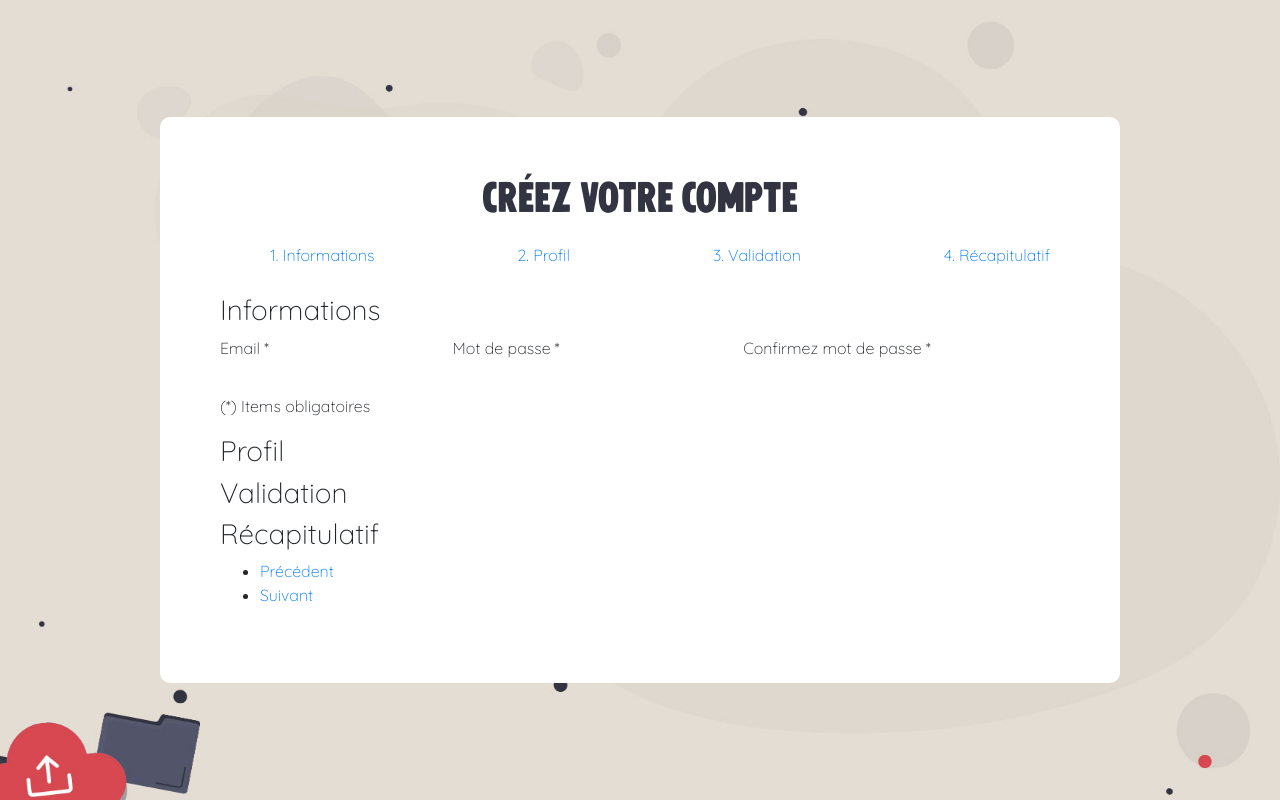
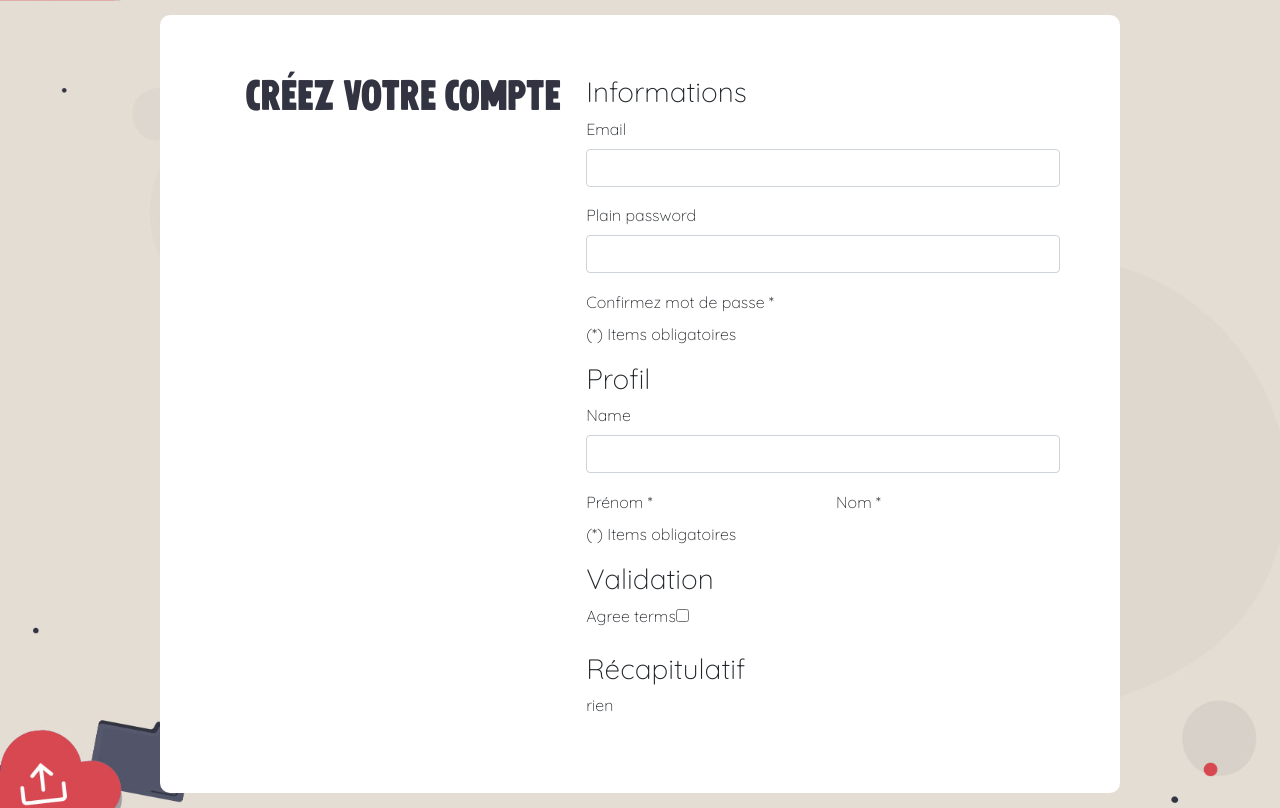
Before and after one commit to Aurefficace/heykeep_server, a Symfony app: template templates/registration/register.html.twig in a window 1280 px wide. Run offline with Twig, Linux system fonts and the light colour scheme; the template is opened without the code that fills it, so the values that code supplies are empty; form fields are guessed from the names that the template uses; some libraries are stand-ins or nearby versions; some web fonts are replaced.

Commit message:
change register

```diff
--- a/public/heykeep/js/register.js
+++ b/public/heykeep/js/register.js
@@ -1,9 +1,9 @@
-var form = $("#example-form");
+const form = $("#registration_form");
 form.validate({
     errorPlacement: function errorPlacement(error, element) { element.before(error); },
     rules: {
         confirm: {
-            equalTo: "#password"
+            equalTo: "#registration_form_plainPassword"
         }
     }
 });
@@ -11,6 +11,7 @@
     headerTag: "h3",
     bodyTag: "section",
     transitionEffect: "slideLeft",
+    enableFinishButton: true,
     labels: {
         cancel: 'Annuler',
         current: '',
@@ -31,6 +32,6 @@
     },
     onFinished: function (event, currentIndex)
     {
-        alert("Submitted!");
+        alert("coucou");        return form.submit();
     }
 });
--- a/src/Form/RegistrationFormType.php
+++ b/src/Form/RegistrationFormType.php
@@ -18,11 +18,13 @@
     {
         $builder
             ->add('email')
+            ->add('name')
+
             ->add('agreeTerms', CheckboxType::class, [
                 'mapped' => false,
                 'constraints' => [
                     new IsTrue([
-                        'message' => 'You should agree to our terms.',
+                        'message' => 'Merci de valider les conditions générales d\'utilisation.',
                     ]),
                 ],
             ])
@@ -32,7 +34,7 @@
                 'mapped' => false,
                 'constraints' => [
                     new NotBlank([
-                        'message' => 'Please enter a password',
+                        'message' => 'Merci de choisir un mot de passe',
                     ]),
                     new Length([
                         'min' => 6,
--- a/templates/registration/register.html.twig
+++ b/templates/registration/register.html.twig
@@ -1,52 +1,59 @@
 {% extends 'base.html.twig' %}
 
 {% block title %}Register{% endblock %}
-{% block stylesheets %} <link href="{{ asset('heykeep/css/register.css') }}" rel="stylesheet" type="text/css">{% endblock %}
+{% block stylesheets %}
+    <link href="{{ asset('heykeep/css/register.css') }}" rel="stylesheet" type="text/css">{% endblock %}
 {% block body %}
     <div class="limiter">
         <div class="container-login100">
             <div class="wrap-login100">
                 <h1 class="blue_text mx-auto">Créez votre compte</h1>
-{#    {{ form_start(registrationForm) }}#}
-{#        {{ form_row(registrationForm.email) }}#}
-{#        {{ form_row(registrationForm.plainPassword) }}#}
-{#        {{ form_row(registrationForm.agreeTerms) }}#}
-{#    {{ form_end(registrationForm) }}#}
-    <form id="example-form" action="#">
+
+{#                        {{ form_row(registrationForm.email) }}#}
+{#                        {{ form_row(registrationForm.plainPassword) }}#}
+{#                        {{ form_row(registrationForm.agreeTerms) }}#}
+
+{#                <form id="registration_form" method="post" enctype="multipart/form-data">#}
+{#                {{ form_start(registrationForm) }}#}
+                {{ form_start(registrationForm, {'attr': {'id': 'registration_form'}}) }}
+
                 <div>
                         <h3>Informations</h3>
                         <section>
-                <label for="email">Email *</label>
-                <input id="email" name="email" type="text" class="required email">
-                <label for="password">Mot de passe *</label>
-                <input id="password" name="password" type="text" class="required">
+{#                            <label for="email">Email *</label>#}
+{#                            <input id="email" name="email" type="text" class="required email">#}
+                            {{ form_row(registrationForm.email) }}
+                            {#<label for="plainPassword">Mot de passe *</label>#}
+                            {# <input id="plainPassword" name="plainPassword" type="text" class="required">#}
+                            {{ form_row(registrationForm.plainPassword) }}
                             <label for="confirm">Confirmez mot de passe *</label>
                             <input id="confirm" name="confirm" type="text" class="required">
                             <p>(*) Items obligatoires</p>
                         </section>
                         <h3>Profil</h3>
                         <section>
-                <label for="userName">Pseudo *</label>
-                <input id="userName" name="userName" type="text" class="required">
-                <label for="name">Prénom *</label>
-                <input id="name" name="name" type="text" class="required">
-                <label for="surname">Nom *</label>
-                <input id="surname" name="surname" type="text" class="required">
-
+{#                            <label for="userName">Pseudo *</label>#}
+{#                            <input id="userName" name="userName" type="text" class="required">#}
+                            {{ form_row(registrationForm.name) }}
+                            <label for="firstName">Prénom *</label>
+                            <input id="firstName" name="firstName" type="text" class="required">
+                            <label for="lastName">Nom *</label>
+                            <input id="lastName" name="lastName" type="text" class="required">
                             <p>(*) Items obligatoires</p>
                         </section>
                         <h3>Validation</h3>
                         <section>
-                <input id="acceptTerms" name="acceptTerms" type="checkbox" class="required"> <label for="acceptTerms">I agree with the Terms and Conditions.</label>
-
+{#                            <input id="acceptTerms" name="agreeTerms" type="checkbox" class="required"> <label#}
+{#                                    for="acceptTerms">I agree with the Terms and Conditions.</label>#}
+                            {{ form_row(registrationForm.agreeTerms) }}
                         </section>
                         <h3>Récapitulatif</h3>
                         <section>
-                <button class="btn">Créez votre compte</button>
+                            <p>rien</p>
                         </section>
                     </div>
-    </form>
-
+                {{ form_end(registrationForm) }}
+{#                </form>#}
             </div>
         </div>
     </div>
```
Also changed, not shown: src/Controller/RegistrationController.php (+12 -2 lines). Lines whose indentation alone changed are shown as unchanged.
